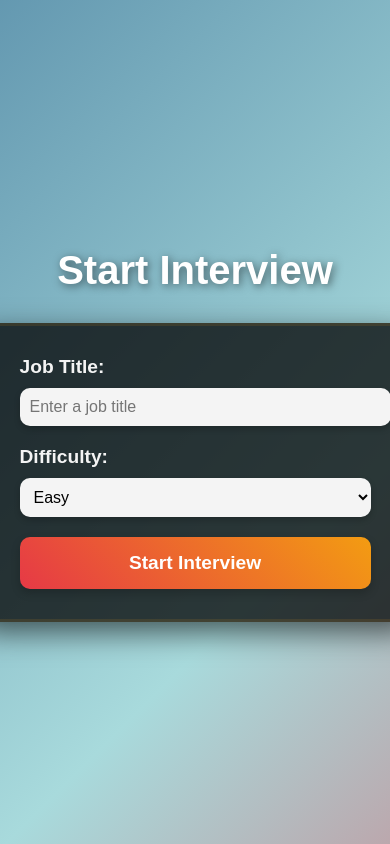
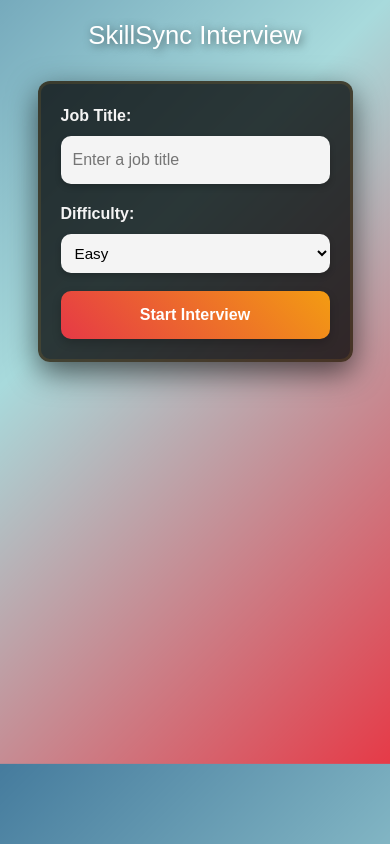
Before and after one commit to Akhila-Karuvaje/Project_Interview_, a Flask app: page / in a window 390 px wide. Run offline with Flask 3, Linux system fonts and the light colour scheme.

Commit message:
Change title to 'SkillSync Interview' and enhance styles
Updated the title and added responsive styles for mobile.

```diff
--- a/templates/index.html
+++ b/templates/index.html
@@ -2,7 +2,10 @@
 <html lang="en">
 <head>
   <meta charset="UTF-8">
-  <title>Start Interview</title>
+  <meta name="viewport" content="width=device-width, initial-scale=1.0">
+  <title>SkillSync Interview</title>
+  <link href="https://cdn.jsdelivr.net/npm/bootstrap@5.3.2/dist/css/bootstrap.min.css" rel="stylesheet">
+
   <style>
     body {
       margin: 0;
@@ -27,7 +30,7 @@
       color: white;
       text-align: center;
       margin-bottom: 30px;
-      font-size: 2.5em;
+      font-size: clamp(1.8em, 5vw, 2.5em);
       text-shadow: 2px 2px 8px rgba(0,0,0,0.5);
       animation: fadeIn 1.5s ease-out;
     }
@@ -57,17 +60,17 @@
     }
 
     label {
-      font-size: 1.2em;
+      font-size: 1.1em;
       display: block;
-      margin-bottom: 10px;
+      margin-bottom: 8px;
       font-weight: bold;
       color: #f4f4f4;
     }
 
     input[type="text"], select {
       width: 100%;
-      padding: 10px;
-      margin-bottom: 20px;
+      padding: 12px;
+      margin-bottom: 18px;
       border: none;
       border-radius: 10px;
       background: #f4f4f4;
@@ -85,8 +88,8 @@
       background: linear-gradient(45deg, #e63946, #f39c12);
       color: #fff;
       border: none;
-      padding: 15px 20px;
-      font-size: 1.2em;
+      padding: 14px 18px;
+      font-size: 1.1em;
       font-weight: bold;
       cursor: pointer;
       border-radius: 10px;
@@ -101,23 +104,52 @@
       transform: scale(1.05);
       box-shadow: 0 6px 15px rgba(0, 0, 0, 0.3);
     }
+
+    /* Responsive styling for mobile */
+    @media (max-width: 768px) {
+      body {
+        padding: 20px;
+        height: auto;
+      }
+
+      #startForm {
+        padding: 20px;
+        border-radius: 12px;
+      }
+
+      button {
+        font-size: 1em;
+        padding: 12px;
+      }
+    }
+
+    @media (max-width: 480px) {
+      h1 {
+        font-size: 1.6em;
+      }
+
+      label {
+        font-size: 1em;
+      }
+
+      input, select {
+        font-size: 0.95em;
+        padding: 10px;
+      }
+    }
   </style>
 </head>
 <body>
-
-  <h1>Start Interview</h1>
-
+  <h1>SkillSync Interview</h1>
   <form id="startForm">
     <label>Job Title:</label>
     <input type="text" id="jobTitle" placeholder="Enter a job title" name="job" required><br>
-
     <label>Difficulty:</label>
     <select id="difficulty" name="level" required>
       <option value="easy">Easy</option>
       <option value="medium">Medium</option>
       <option value="hard">Hard</option>
     </select><br>
-
     <button type="submit">Start Interview</button>
   </form>
 
```
